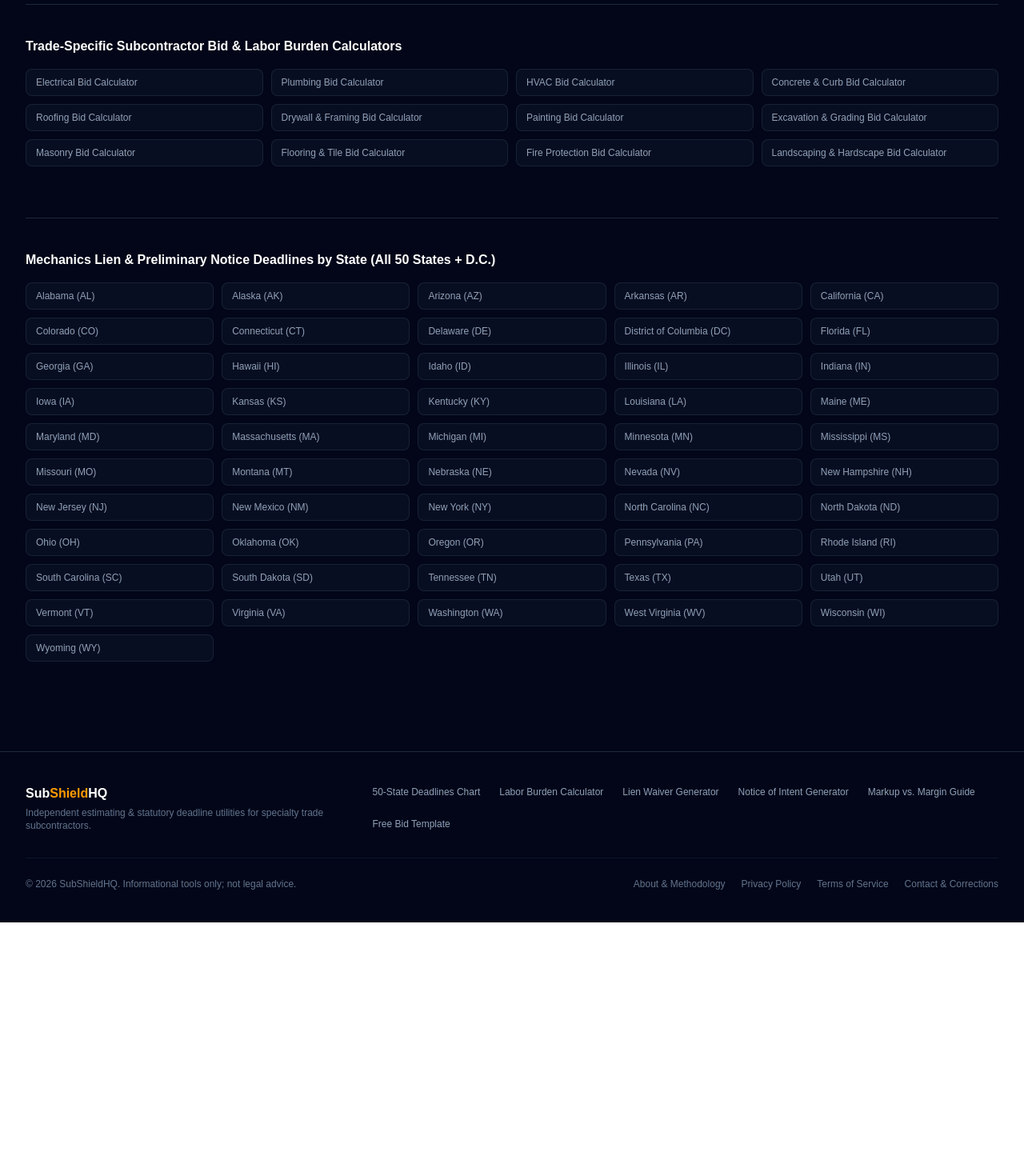
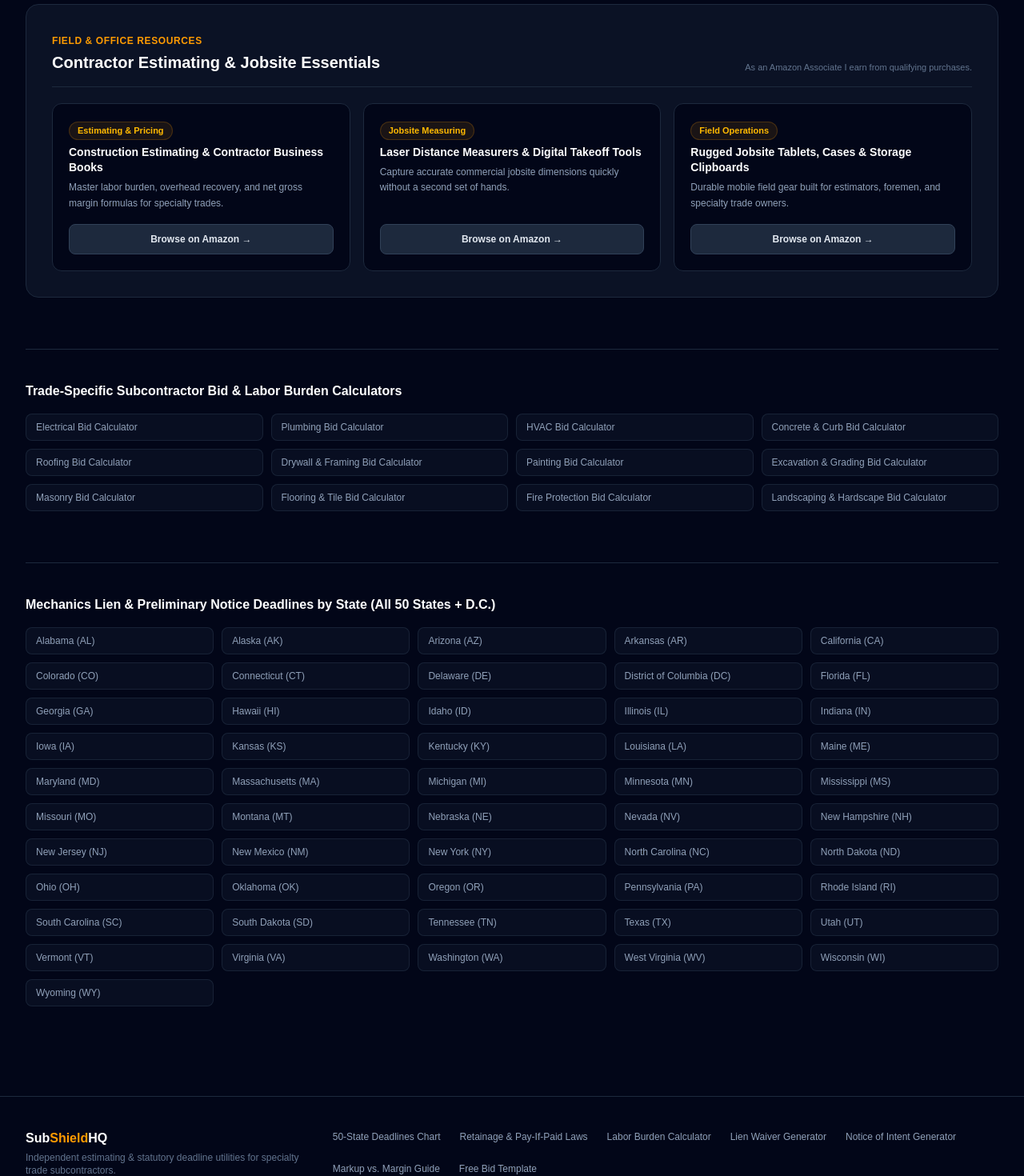
Before and after one commit to Waylonaho/subshield, a Next.js app: page / in a window 1280 px wide. Shown: the part 2560-4030 px from the top of the page at 80% size. Before the commit the page ends 3713 px from the top, so only its background shows below. Built offline with nearby package versions, Linux system fonts and the light colour scheme.

Commit message:
Add AffiliateGearSection and update footer text
Added AffiliateGearSection component to display affiliate gear resources and updated footer text to include Amazon Associate information.

```diff
--- a/app/page.tsx
+++ b/app/page.tsx
@@ -5,6 +5,7 @@ import Link from "next/link";
 import { STATE_LIEN_RULES as statutoryRules, StateLienRule } from "@/lib/statutoryRules";
 import { TRADE_PROFILES } from "@/lib/tradeProfiles";
 import { generateIcsFile as generateIcsContent } from "@/lib/generateIcs";
+import AffiliateGearSection from "@/components/AffiliateGearSection";
 
 const STRIPE_PRO_URL = "https://buy.stripe.com/28E14n6FPd3fgpK8K52VG00";
 const STORAGE_KEY = "subshield_company_rates_v1";
@@ -707,6 +708,9 @@ export default function Home() {
           </div>
         </section>
 
+        {/* --- FIELD & OFFICE RESOURCES --- */}
+        <AffiliateGearSection context="field_general" />
+
         {/* --- SEO INTERNAL LINK DIRECTORY: TRADE CALCULATORS --- */}
         <section className="border-t border-slate-800 pt-10 space-y-4">
           <h2 className="text-base font-bold text-white">
@@ -762,6 +766,9 @@ export default function Home() {
               <Link href="/guides/mechanics-lien-deadlines-by-state" className="hover:text-white transition">
                 50-State Deadlines Chart
               </Link>
+              <Link href="/guides/retainage-and-pay-when-paid-by-state" className="hover:text-white transition">
+                Retainage &amp; Pay-If-Paid Laws
+              </Link>
               <Link href="/tools/labor-burden-calculator" className="hover:text-white transition">
                 Labor Burden Calculator
               </Link>
@@ -781,7 +788,9 @@ export default function Home() {
           </div>
 
           <div className="pt-6 border-t border-slate-900 flex flex-col sm:flex-row items-center justify-between gap-4 text-xs text-slate-500">
-            <p>© {new Date().getFullYear()} SubShieldHQ. Informational tools only; not legal advice.</p>
+            <p>
+              © {new Date().getFullYear()} SubShieldHQ. Informational tools only; not legal advice. As an Amazon Associate I earn from qualifying purchases.
+            </p>
             <div className="flex flex-wrap gap-5">
               <Link href="/about" className="hover:text-slate-300 transition">
                 About &amp; Methodology
```
